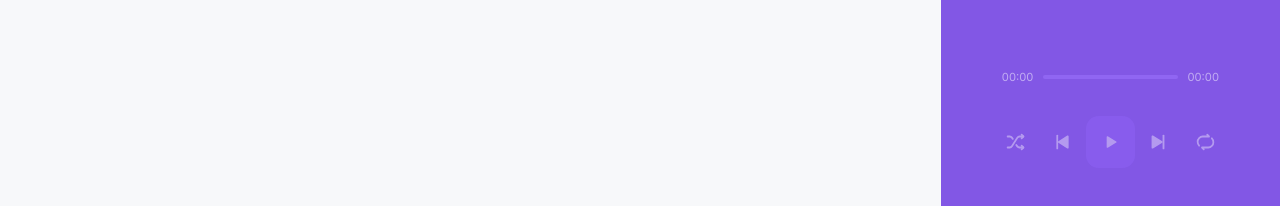
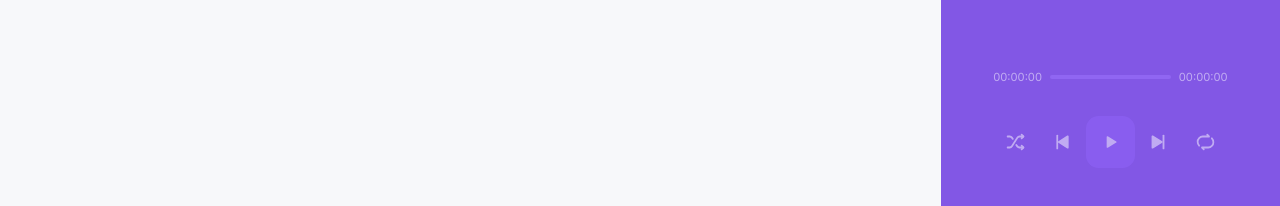
Before and after one commit to matheusazambuja/podcastr, a Next.js app: page /episodes/a-importancia-da-contribuicao-em-open-source in a window 1280 px wide. Shown: the part 594-800 px from the top of the page. Built offline with nearby package versions, Linux system fonts and the light colour scheme; data requests are answered from the project's data file.

Commit message:
add player functions ✔

```diff
--- a/package.json
+++ b/package.json
@@ -3,7 +3,7 @@
   "version": "0.1.0",
   "private": true,
   "scripts": {
-    "server": "json-server server.json -w -d 3000 -p 3333",
+    "server": "json-server server.json -w -d 750 -p 3333",
     "dev": "next dev",
     "build": "next build",
     "start": "next start"
--- a/src/components/Player.tsx
+++ b/src/components/Player.tsx
@@ -1,4 +1,4 @@
-import React, { CSSProperties, useContext, useEffect, useRef } from "react";
+import React, { CSSProperties, useContext, useEffect, useRef, useState } from "react";
 import Image from 'next/image';
 
 import { PlayerContext } from "../contexts/PlayerContext";
@@ -9,16 +9,28 @@ import 'rc-slider/assets/index.css'
 import { Button } from "@chakra-ui/button";
 import { Image as ImageChakra } from "@chakra-ui/image";
 import { Box, Flex, Text } from "@chakra-ui/layout";
+import { ButtonProps } from "@chakra-ui/react";
+import { convertDurationToTimeString } from "../utils/convertDurationToTimeString";
 
 export default function Player() {
   const audioRef = useRef<HTMLAudioElement>(null);
+  const [progress, setProgress] = useState(0);
 
   const {
     episodeList,
     currentEpisodeIndex,
+    toggleLoop,
+    togglePlay,
+    toggleShuffle,
+    isLooping,
     isPlaying,
-    togglePlay,
-    setPlayingState
+    isShuffling,
+    playNext,
+    playPrevious,
+    setPlayingState,
+    hasNext,
+    hasPrevious,
+    clearPlayerState
   } = useContext(PlayerContext);
 
   useEffect(() => {
@@ -33,21 +45,57 @@ export default function Player() {
     }
   }, [isPlaying])
 
+  function setupProgressListener() {
+    audioRef.current.currentTime = 0
+
+    audioRef.current.addEventListener('timeupdate', () => {
+      setProgress(Math.floor(audioRef.current.currentTime));
+    })
+  }
+
+  function handleSeek(amount: number) {
+    audioRef.current.currentTime = amount;
+    setProgress(amount);
+  }
+
+  function handleEpisodeEnded() {
+    if (hasNext) {
+      playNext();
+    } else {
+      clearPlayerState();
+    }
+  }
+
   const episode = episodeList[currentEpisodeIndex];
 
   const styleProgressBooleanPlay = !episode ? { opacity: 0.5 } : {}
-  const styleButtonBoolean = !episode ? {
-    cursor: 'default',
-    opacity: 0.5,
-    _hover: {}
-  } : {
-    _hover: {
-      filter: 'brightness(0.7)'
+  const styleButtonBoolean: ButtonProps = {
+    _disabled: {
+      opacity: 0.5,
+      _hover: {
+        cursor: 'default'
+      },
+      _active: {}
     },
+    _hover: {},
   }
 
+  const styleButtonRepeatActive: ButtonProps = isLooping ? {
+    filter: 'invert(0.35) sepia(1) saturate(3) hue-rotate(100deg)',
+    _hover: {
+      filter: 'brightness(0.6) invert(0.35) sepia(1) saturate(3) hue-rotate(100deg)'
+    }
+  } : {}
+
+  const styleButtonShuffleActive: ButtonProps = isShuffling ? {
+    filter: 'invert(0.35) sepia(1) saturate(3) hue-rotate(100deg)',
+    _hover: {
+      filter: 'brightness(0.6) invert(0.35) sepia(1) saturate(3) hue-rotate(100deg)'
+    }
+  } : {}
+
   const styleSlider: CSSProperties = {
-    padding: 0
+    padding: '0'
   }
 
   return (
@@ -143,8 +191,12 @@ export default function Player() {
           <Text as='span'
             display='inline-block'
             width='4rem'
+
+            marginRight='0.5rem'
             textAlign='center'
-          >00:00</Text>
+          >
+            {convertDurationToTimeString(progress)}
+          </Text>
           <Box as='div'
             flex='1'
             height='4px'
@@ -155,6 +207,9 @@ export default function Player() {
           >
             { episode ? (
               <Slider style={styleSlider}
+                max={episode.duration}
+                value={progress}
+                onChange={handleSeek}
                 trackStyle={{ backgroundColor: '#04D361' }}
                 railStyle={{ backgroundColor: '#9F75FF' }}
                 handleStyle={{ borderColor: '#04D361', borderWidth: 4 }}
@@ -166,17 +221,24 @@ export default function Player() {
           <Text as='span'
             display='inline-block'
             width='4rem'
+
+            marginLeft='0.5rem'
             textAlign='center'
-          >00:00</Text>
+          >
+            {convertDurationToTimeString(episode?.duration ?? 0)}
+          </Text>
         </Flex>
 
         { episode && (
           <audio
             src={episode.url}
             ref={audioRef}
+            loop={isLooping}
             autoPlay
+            onEnded={handleEpisodeEnded}
             onPlay={() => setPlayingState(true)}
             onPause={() => setPlayingState(false)}
+            onLoadedMetadata={setupProgressListener}
           />
         ) }
 
@@ -185,7 +247,8 @@ export default function Player() {
           justifyContent='center'
           marginTop='2.5rem'
         >
-          <Button type='button' disabled={!episode}
+          <Button type='button' onClick={toggleShuffle}
+            disabled={!episode || episodeList.length === 1}
             background='transparent'
             border='0'
             fontSize='0'
@@ -193,10 +256,12 @@ export default function Player() {
             transition='filter 200ms'
 
             {...styleButtonBoolean}
+            {...styleButtonShuffleActive}
           >
             <ImageChakra src='/shuffle.svg' alt='Embaralhar' />
           </Button>
-          <Button type='button' disabled={!episode}
+          <Button type='button' onClick={playPrevious}
+            disabled={!episode || !hasPrevious}
             background='transparent'
             border='0'
             fontSize='0'
@@ -207,7 +272,8 @@ export default function Player() {
           >
             <ImageChakra src='/play-previous.svg' alt='Tocar anterior' />
           </Button>
-          <Button type='button' disabled={!episode} onClick={togglePlay}
+          <Button type='button' onClick={togglePlay}
+            disabled={!episode}
             border='0'
             fontSize='0'
 
@@ -218,11 +284,11 @@ export default function Player() {
 
             transition='filter 200ms'
 
-            {...styleButtonBoolean}
-
             _hover={{
               filter: 'brightness(0.95)'
             }}
+
+            {...styleButtonBoolean}
           >
             { isPlaying ? (
               <ImageChakra src='/pause.svg' alt='Tocar' />
@@ -230,7 +296,8 @@ export default function Player() {
               <ImageChakra src='/play.svg' alt='Tocar' />
             )}
           </Button>
-          <Button type='button' disabled={!episode}
+          <Button type='button' onClick={playNext}
+            disabled={!episode || !hasNext}
             background='transparent'
             border='0'
             fontSize='0'
@@ -241,7 +308,8 @@ export default function Player() {
           >
             <ImageChakra src='/play-next.svg' alt='Tocar próxima' />
           </Button>
-          <Button type='button' disabled={!episode}
+          <Button type='button' onClick={toggleLoop}
+            disabled={!episode}
             background='transparent'
             border='0'
             fontSize='0'
@@ -249,6 +317,7 @@ export default function Player() {
             transition='filter 200ms'
 
             {...styleButtonBoolean}
+            {...styleButtonRepeatActive}
           >
             <ImageChakra src='/repeat.svg' alt='Repetir' />
           </Button>
--- /dev/null
+++ b/src/contexts/PlayerContext.tsx
@@ -0,0 +1,122 @@
+import { list } from '@chakra-ui/react';
+import { createContext, ReactNode, useContext, useState } from 'react'
+
+type Episode = {
+  title: string;
+  members: string;
+  thumbnail: string;
+  duration: number;
+  url: string;
+}
+
+type PlayerContextData = {
+  episodeList: Episode[];
+  currentEpisodeIndex: number;
+  play: (episode: Episode) => void;
+  toggleLoop: () => void,
+  togglePlay: () => void;
+  toggleShuffle: () => void;
+  playList: (list: Episode[], index: number) => void;
+  playNext: () => void;
+  playPrevious: () => void;
+  isLooping: boolean;
+  isPlaying: boolean;
+  isShuffling: boolean;
+  setPlayingState: (state: boolean) => void;
+  hasNext: boolean;
+  hasPrevious: boolean;
+  clearPlayerState: () => void;
+}
+
+type PlayerContextProviderProps = {
+  children: ReactNode
+}
+
+export const PlayerContext = createContext({} as PlayerContextData);
+
+export function PlayerContextProvider({ children }: PlayerContextProviderProps) {
+  const [episodeList, setEpisodeList] = useState([]);
+  const [currentEpisodeIndex, setCurrentEpisodeIndex] = useState(0);
+  const [isPlaying, setIsPlaying] = useState(false);
+  const [isLooping, setIsLooping] = useState(false);
+  const [isShuffling, setIsShuffling] = useState(false);
+
+  function play(episode: Episode) {
+    setEpisodeList([episode]);
+    setCurrentEpisodeIndex(0);
+    setIsPlaying(true);
+  }
+
+  function playList(list: Episode[], index: number) {
+    setEpisodeList(list);
+    setCurrentEpisodeIndex(index);
+    setIsPlaying(true);
+  }
+
+  function togglePlay() {
+    setIsPlaying(!isPlaying);
+  }
+
+  function toggleLoop() {
+    setIsLooping(!isLooping);
+  }
+
+  function toggleShuffle() {
+    setIsShuffling(!isShuffling);
+  }
+
+  function setPlayingState(state: boolean) {
+    setIsPlaying(state);
+  }
+
+  const hasPrevious = currentEpisodeIndex > 0;
+  const hasNext = isShuffling || currentEpisodeIndex + 1 < episodeList.length;
+
+  function playNext() {
+    if (isShuffling) {
+      const nextRandomEpisodeIndex = Math.floor(Math.random() * episodeList.length)
+
+      setCurrentEpisodeIndex(nextRandomEpisodeIndex);
+    } else if (hasNext) {
+      setCurrentEpisodeIndex(currentEpisodeIndex + 1);
+    }
+  }
+
+  function playPrevious() {
+    if (hasPrevious) {
+      setCurrentEpisodeIndex(currentEpisodeIndex - 1);
+    }
+  }
+
+  function clearPlayerState() {
+    setEpisodeList([]);
+    setCurrentEpisodeIndex(0);
+  }
+
+  return (
+    <PlayerContext.Provider value={{
+      episodeList,
+      currentEpisodeIndex,
+      play,
+      toggleLoop,
+      togglePlay,
+      toggleShuffle,
+      isLooping,
+      isPlaying,
+      isShuffling,
+      playList,
+      playNext,
+      playPrevious,
+      setPlayingState,
+      hasNext,
+      hasPrevious,
+      clearPlayerState
+    }}>
+      {children}
+    </PlayerContext.Provider>
+  )
+}
+
+export const usePlayer = () => {
+  return useContext(PlayerContext);
+}
--- a/src/pages/_app.tsx
+++ b/src/pages/_app.tsx
@@ -1,41 +1,15 @@
 import '../styles/global.scss'
 import ThemeContainer from "../contexts/theme/ThemeContainer"
+import { PlayerContextProvider } from "../contexts/PlayerContext"
 
 import Header from '../components/Header'
 import Player from '../components/Player'
 import { Box, Flex } from '@chakra-ui/layout'
-import React, { useState } from 'react'
-import { PlayerContext } from '../contexts/PlayerContext'
 
 function MyApp({ Component, pageProps }) {
-  const [episodeList, setEpisodeList] = useState([])
-  const [currentEpisodeIndex, setCurrentEpisodeIndex] = useState(0)
-  const [isPlaying, setIsPlaying] = useState(false)
-
-  function play(episode) {
-    setEpisodeList([episode])
-    setCurrentEpisodeIndex(0)
-    setIsPlaying(true)
-  }
-
-  function togglePlay() {
-    setIsPlaying(!isPlaying)
-  }
-
-  function setPlayingState(state: boolean) {
-    setIsPlaying(state)
-  }
-
   return (
     <ThemeContainer>
-      <PlayerContext.Provider value={{
-        episodeList,
-        currentEpisodeIndex,
-        play,
-        togglePlay,
-        setPlayingState,
-        isPlaying
-      }}>
+      <PlayerContextProvider>
         <Flex as='div'>
           <Box as='main'
             flex='1'
@@ -45,7 +19,7 @@ function MyApp({ Component, pageProps }) {
           </Box>
           <Player />
         </Flex>
-      </PlayerContext.Provider>
+      </PlayerContextProvider>
     </ThemeContainer>
   )
 }
--- a/src/pages/_document.tsx
+++ b/src/pages/_document.tsx
@@ -7,6 +7,8 @@ export default class MyDocument extends Document {
         <Head>
           <link rel="preconnect" href="https://fonts.gstatic.com" />
           <link href="https://fonts.googleapis.com/css2?family=Inter&family=Lexend:wght@500;600&display=swap" rel="stylesheet" />
+
+          <link rel="shortcut icon" href="/favicon.png" type='image/png' />
         </Head>
         <body>
           <Main />
```
Also changed, not shown: src/contexts/PlayerContext.ts (deleted, +0 -20 lines), src/pages/episodes/[slug].tsx (+9 -2 lines), src/pages/index.tsx (+13 -7 lines).
